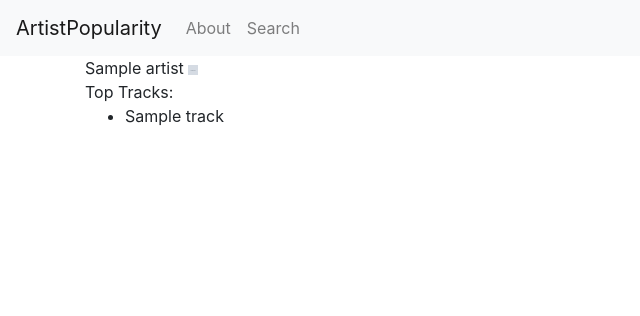
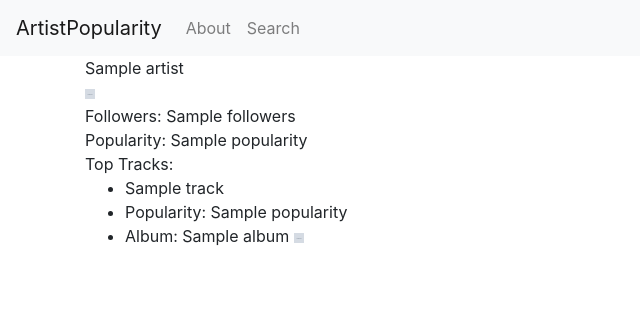
Before and after one commit to kevinsito/artist-popularity, a Flask app: template templates/artist.html in a window 1280 px wide. Shown: the top 316 px of the page, without its empty margins (0-640 px from the left). Run offline with Flask 2, Linux system fonts and the light colour scheme; the template is opened without the code that fills it: most values are stand-ins (such as "Sample title", 1, 10 or a date in 2020); grey boxes marked "Sample" are stand-in pictures; some libraries are stand-ins or nearby versions.

Commit message:
Added popularity info & album details to view

```diff
--- a/app.py
+++ b/app.py
@@ -55,14 +55,22 @@ def search():
             artist['id'] = search_json['artists']['items'][0]['id']
             artist['name'] = search_json['artists']['items'][0]['name']
             artist['img'] = search_json['artists']['items'][0]['images'][2]
+            artist['followers'] = search_json['artists']['items'][0]['followers']['total']
+            artist['popularity'] = search_json['artists']['items'][0]['popularity']
 
         if artist['id']:
             tracks_url = ("https://api.spotify.com/v1/artists/%s/top-tracks?market=US&limit=2" % artist['id'])
             response = requests.get(tracks_url, headers=hed)
             if response.status_code == 200:
                 top_tracks_json = response.json()
-                for i in range(len(top_tracks_json['tracks'])):
-                    top_tracks[i] = top_tracks_json['tracks'][i]['name']
+                for i, track in enumerate(top_tracks_json['tracks']):
+                    track_obj = {
+                        'album': track['album']['name'],
+                        'popularity': track['popularity'],
+                        'releaseDate': track['album']['release_date'],
+                        'img': track['album']['images'][2]
+                    }
+                    top_tracks[track['name']] = track_obj
 
         return render_template('artist.html', artist=artist, tracks=top_tracks)
 
--- a/templates/artist.html
+++ b/templates/artist.html
@@ -2,13 +2,22 @@
 
 {% block content %}
     {{ artist['name'] }}
+    <br>
     <img src="{{ artist['img']['url'] }}" height="{{ artist['img']['height'] }}" width="{{ artist['img']['width'] }}">
+    <br>
+    Followers: {{ artist['followers'] }}
+    <br>
+    Popularity: {{ artist['popularity'] }}
 
     <br>
     Top Tracks:
     <ul>
-    {% for track in tracks.items() %}
-        <li>{{ track }}</li>
+    {% for name, track in tracks.items() %}
+        <li>{{ name }}</li>
+        <li>Popularity: {{ track.popularity }} </li>
+        <li>Album: {{ track.album }}
+            <img src="{{ track.img.url }}" height="{{ track.img.height }}" width="{{ track.img.width }}">
+        </li>
     {% endfor %}
     </ul>
 {% endblock %}
```
